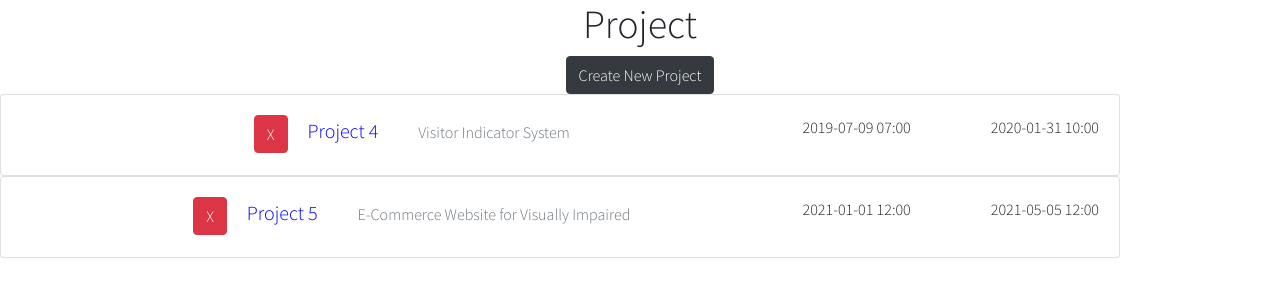
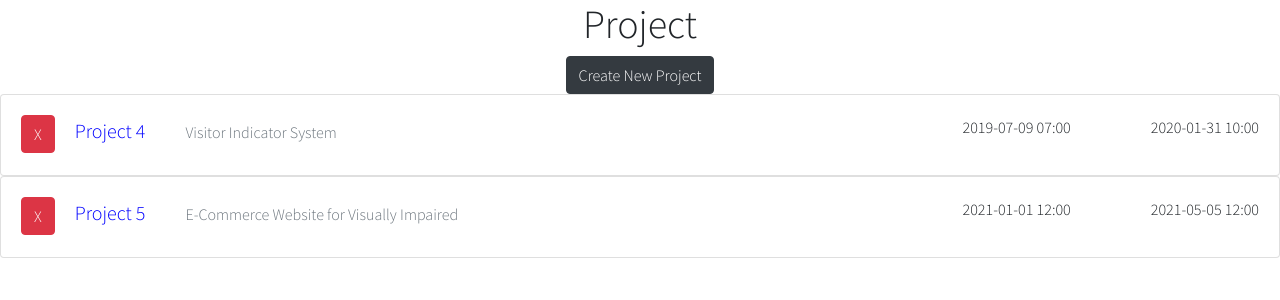
Before and after one commit to HK-Transfield/Project-manager-app, a React (Create React App) app: page / in a window 1280 px wide. Shown: the top 300 px of the page. Built offline with nearby package versions, Linux system fonts and the light colour scheme.

Commit message:
Improved project card design.

```diff
--- a/src/components/ProjectCard.js
+++ b/src/components/ProjectCard.js
@@ -17,11 +17,13 @@ const ProjectCard = ({projectName, description, projectIdentifier, start_date, e
     return(
         <Card className='project-entry'>
             <Card.Body>
-                <Button variant='danger'>X</Button>
-                <OverlayTrigger trigger='hover' placement='right' overlay={popover(description)}>
-                    <Card.Title>Project {projectIdentifier}</Card.Title>
-                </OverlayTrigger>
-                <Card.Subtitle className='mb-2 text-muted'>{projectName}</Card.Subtitle>
+                <div className='card-details'>
+                    <Button variant='danger'>X</Button>
+                    <OverlayTrigger placement='right' overlay={popover(description)}>
+                        <Card.Title>Project {projectIdentifier}</Card.Title>
+                    </OverlayTrigger>
+                    <Card.Subtitle className='mb-2 text-muted'>{projectName}</Card.Subtitle>
+                </div>
                 <Card.Text className='text-dates end-date'>{end_date}</Card.Text>
                 <Card.Text className='text-dates start-date'>{start_date}</Card.Text>
             </Card.Body>
--- a/src/css/ProjectCard.css
+++ b/src/css/ProjectCard.css
@@ -1,12 +1,16 @@
-.card.project-entry {
+/* .card.project-entry {
   width: 70em;
-}
+} */
 
 .card-title {
   color: blue;
   display: inline-block;
   margin-right: 2em;
   margin-left: 1em;
+}
+
+.card-details {
+  float: left;
 }
 
 .card-subtitle {
```
